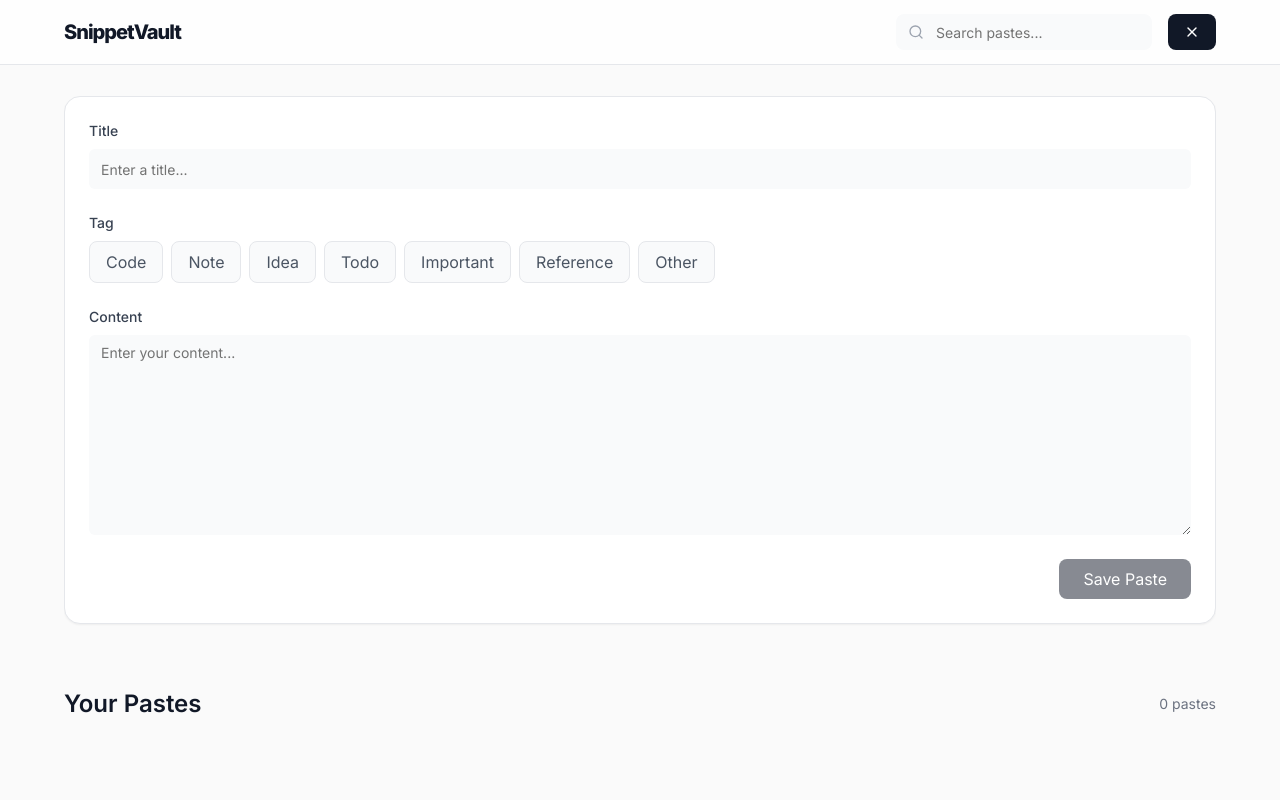
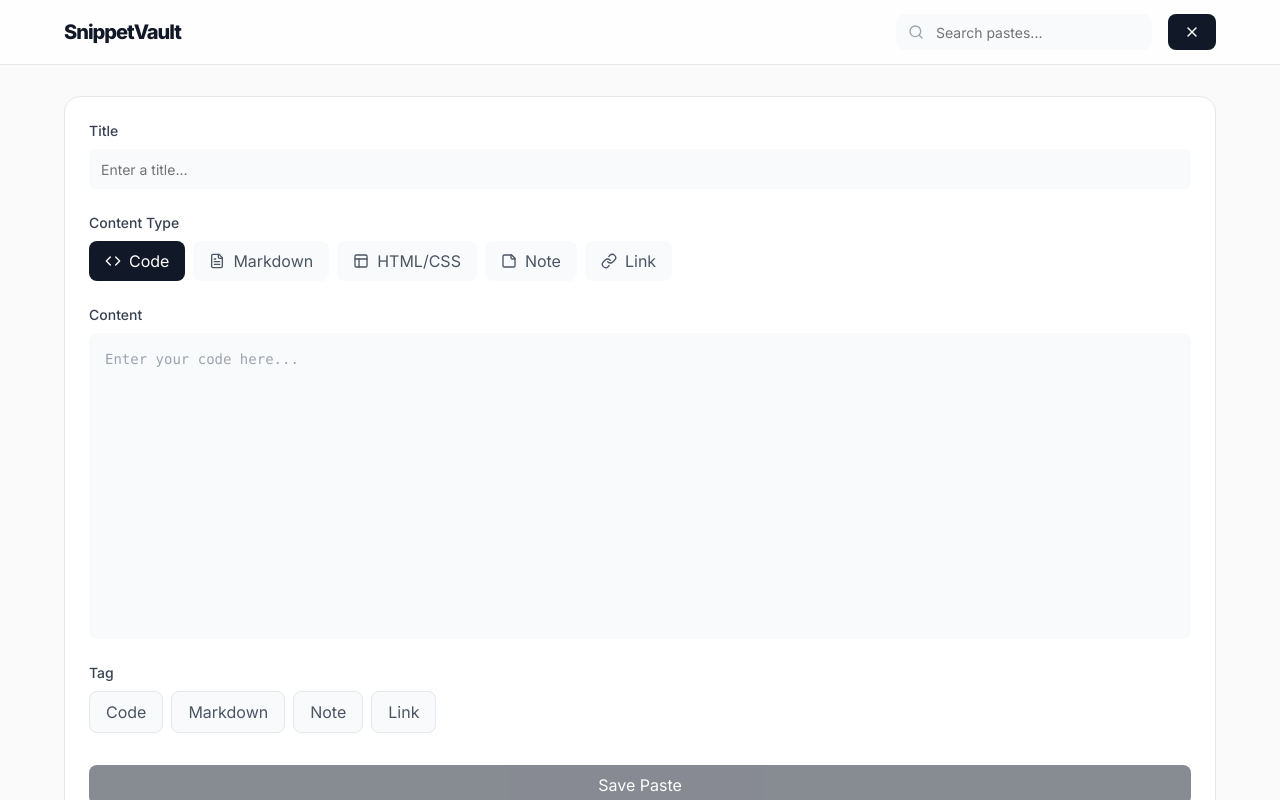
Before and after one commit to Rithvik8001/SnippetVault, a Next.js app: page /dashboard in a window 1280 px wide. Both pictures are taken after a click on the button "New Paste". Shown: the top 800 px of the page. Built offline with nearby package versions, Linux system fonts and the light colour scheme.

Commit message:
fixed the content types and the tags

```diff
--- a/components/AddPaste.tsx
+++ b/components/AddPaste.tsx
@@ -1,9 +1,21 @@
+// components/AddPaste.tsx
 "use client";
 import { useState } from "react";
 import { motion } from "framer-motion";
-import { Paste } from "@/types";
+import MDEditor from "@uiw/react-md-editor";
+import {
+  Code,
+  FileText,
+  Layout,
+  StickyNote,
+  Link as LinkIcon,
+} from "lucide-react";
 import { Input } from "@/components/ui/input";
 import { Textarea } from "@/components/ui/textarea";
+import CodeEditor from "@/components/CodeEditor";
+import LivePreview from "@/components/LivePreview";
+import { Paste, ContentType, CONTENT_TYPES } from "@/types";
+import { detectLanguage } from "@/utils/highlight";
 
 interface AddPasteProps {
   onSave: (paste: Paste) => void;
@@ -11,36 +23,154 @@ interface AddPasteProps {
 
 export const TAGS = [
   { name: "Code", color: "bg-blue-50 text-blue-600 border-blue-100" },
-  { name: "Note", color: "bg-green-50 text-green-600 border-green-100" },
-  { name: "Idea", color: "bg-purple-50 text-purple-600 border-purple-100" },
-  { name: "Todo", color: "bg-amber-50 text-amber-600 border-amber-100" },
-  { name: "Important", color: "bg-red-50 text-red-600 border-red-100" },
+  { name: "Markdown", color: "bg-green-50 text-green-600 border-green-100" },
+
+  { name: "Note", color: "bg-red-50 text-red-600 border-red-100" },
   {
-    name: "Reference",
+    name: "Link",
     color: "bg-indigo-50 text-indigo-600 border-indigo-100",
   },
+] as const;
 
-  {
-    name: "Other",
-    color: "bg-cyan-50 text-gray-600 border-gray-100 border",
-  },
-] as const;
+const CONTENT_TYPE_ICONS = {
+  code: Code,
+  markdown: FileText,
+  html: Layout,
+  note: StickyNote,
+  link: LinkIcon,
+} as const;
 
 export default function AddPaste({ onSave }: AddPasteProps) {
   const [paste, setPaste] = useState<Paste>({
     title: "",
     content: "",
     tag: "",
+    contentType: "code",
+    language: "plaintext",
   });
+
+  const handleContentChange = (value: string) => {
+    if (paste.contentType === "code") {
+      const detectedLang = detectLanguage(value);
+      setPaste((prev) => ({
+        ...prev,
+        content: value,
+        language: detectedLang,
+      }));
+    } else {
+      setPaste((prev) => ({ ...prev, content: value }));
+    }
+  };
 
   const handleSubmit = (e: React.FormEvent) => {
     e.preventDefault();
     if (!paste.title || !paste.content || !paste.tag) return;
+
+    // For link type, validate URL
+    if (paste.contentType === "link" && !isValidUrl(paste.content)) {
+      alert("Please enter a valid URL");
+      return;
+    }
+
     onSave({
       ...paste,
       createdAt: Date.now(),
     });
-    setPaste({ title: "", content: "", tag: "" });
+
+    setPaste({
+      title: "",
+      content: "",
+      tag: "",
+      contentType: "code",
+      language: "plaintext",
+    });
+  };
+
+  const isValidUrl = (string: string) => {
+    try {
+      new URL(string);
+      return true;
+    } catch (_) {
+      return false;
+    }
+  };
+
+  const renderContentEditor = () => {
+    const contentType = paste.contentType as ContentType;
+    const placeholder = CONTENT_TYPES.find(
+      (t) => t.id === contentType
+    )?.placeholder;
+
+    switch (contentType) {
+      case "markdown":
+        return (
+          <MDEditor
+            value={paste.content}
+            onChange={(value) => handleContentChange(value || "")}
+            preview="live"
+            className="w-full h-[300px] border-none"
+            hideToolbar={false}
+            textareaProps={{
+              placeholder,
+            }}
+          />
+        );
+
+      case "html":
+        return (
+          <div className="grid md:grid-cols-2 gap-4 h-[300px]">
+            <CodeEditor
+              value={paste.content}
+              onChange={handleContentChange}
+              language="html"
+              placeholder={placeholder}
+            />
+            <LivePreview content={paste.content} />
+          </div>
+        );
+
+      case "note":
+        return (
+          <Textarea
+            value={paste.content}
+            onChange={(e) => handleContentChange(e.target.value)}
+            placeholder={placeholder}
+            className="min-h-[300px] bg-gray-50 border-none focus:ring-2 focus:ring-gray-900 resize-none"
+          />
+        );
+
+      case "link":
+        return (
+          <div className="space-y-4">
+            <Input
+              type="url"
+              value={paste.content}
+              onChange={(e) => handleContentChange(e.target.value)}
+              placeholder={placeholder}
+              className="bg-gray-50 border-none focus:ring-2 focus:ring-gray-900"
+            />
+            {paste.content && (
+              <div className="p-4 bg-gray-50 rounded-lg">
+                <p className="text-sm text-gray-500">
+                  {isValidUrl(paste.content)
+                    ? "✓ Valid URL"
+                    : "Enter a valid URL (e.g., https://example.com)"}
+                </p>
+              </div>
+            )}
+          </div>
+        );
+
+      default: // code
+        return (
+          <CodeEditor
+            value={paste.content}
+            onChange={handleContentChange}
+            language={paste.language}
+            placeholder={placeholder}
+          />
+        );
+    }
   };
 
   return (
@@ -48,9 +178,10 @@ export default function AddPaste({ onSave }: AddPasteProps) {
       initial={{ opacity: 0, y: -20 }}
       animate={{ opacity: 1, y: 0 }}
       exit={{ opacity: 0 }}
-      className="bg-white rounded-2xl shadow-sm border border-gray-200 mb-8"
+      className="bg-white rounded-2xl shadow-sm border border-gray-200"
     >
       <form onSubmit={handleSubmit} className="p-6 space-y-6">
+        {/* Title Section */}
         <div className="space-y-2">
           <label className="block text-sm font-medium text-gray-700">
             Title
@@ -58,11 +189,60 @@ export default function AddPaste({ onSave }: AddPasteProps) {
           <Input
             placeholder="Enter a title..."
             value={paste.title}
-            onChange={(e) => setPaste({ ...paste, title: e.target.value })}
+            onChange={(e) =>
+              setPaste((prev) => ({ ...prev, title: e.target.value }))
+            }
             className="w-full bg-gray-50 border-none focus:ring-2 focus:ring-gray-900"
           />
         </div>
 
+        {/* Content Type Selector */}
+        <div className="space-y-2">
+          <label className="block text-sm font-medium text-gray-700">
+            Content Type
+          </label>
+          <div className="flex flex-wrap gap-2">
+            {CONTENT_TYPES.map((type) => {
+              const Icon = CONTENT_TYPE_ICONS[type.id];
+              return (
+                <button
+                  key={type.id}
+                  type="button"
+                  onClick={() =>
+                    setPaste((prev) => ({
+                      ...prev,
+                      contentType: type.id,
+                      content: "", // Clear content when switching types
+                    }))
+                  }
+                  className={`
+                    flex items-center gap-2 px-4 py-2 rounded-lg transition-all
+                    ${
+                      paste.contentType === type.id
+                        ? "bg-gray-900 text-white"
+                        : "bg-gray-50 text-gray-600 hover:bg-gray-100"
+                    }
+                  `}
+                >
+                  <Icon className="h-4 w-4" />
+                  {type.label}
+                </button>
+              );
+            })}
+          </div>
+        </div>
+
+        {/* Dynamic Editor Section */}
+        <div className="space-y-2">
+          <label className="block text-sm font-medium text-gray-700">
+            Content
+          </label>
+          <div className="min-h-[300px] rounded-lg overflow-hidden">
+            {renderContentEditor()}
+          </div>
+        </div>
+
+        {/* Tags Section */}
         <div className="space-y-2">
           <label className="block text-sm font-medium text-gray-700">Tag</label>
           <div className="flex flex-wrap gap-2">
@@ -70,12 +250,15 @@ export default function AddPaste({ onSave }: AddPasteProps) {
               <button
                 key={tag.name}
                 type="button"
-                onClick={() => setPaste({ ...paste, tag: tag.name })}
-                className={`px-4 py-2 rounded-lg border transition-all ${
-                  paste.tag === tag.name
-                    ? `${tag.color} border-current`
-                    : "bg-gray-50 text-gray-600 border-gray-200 hover:border-gray-300"
-                }`}
+                onClick={() => setPaste((prev) => ({ ...prev, tag: tag.name }))}
+                className={`
+                  px-4 py-2 rounded-lg border transition-all
+                  ${
+                    paste.tag === tag.name
+                      ? `${tag.color} border-current`
+                      : "bg-gray-50 text-gray-600 border-gray-200 hover:border-gray-300"
+                  }
+                `}
               >
                 {tag.name}
               </button>
@@ -83,23 +266,13 @@ export default function AddPaste({ onSave }: AddPasteProps) {
           </div>
         </div>
 
-        <div className="space-y-2">
-          <label className="block text-sm font-medium text-gray-700">
-            Content
-          </label>
-          <Textarea
-            placeholder="Enter your content..."
-            value={paste.content}
-            onChange={(e) => setPaste({ ...paste, content: e.target.value })}
-            className="min-h-[200px] bg-gray-50 border-none focus:ring-2 focus:ring-gray-900"
-          />
-        </div>
-
-        <div className="flex justify-end">
+        {/* Submit Button */}
+        <div className="pt-2">
           <button
             type="submit"
             disabled={!paste.title || !paste.content || !paste.tag}
-            className="px-6 py-2 bg-gray-900 text-white rounded-lg hover:bg-gray-800 transition-colors disabled:opacity-50 disabled:cursor-not-allowed"
+            className="w-full px-6 py-2 bg-gray-900 text-white rounded-lg hover:bg-gray-800
+                     transition-colors disabled:opacity-50 disabled:cursor-not-allowed"
           >
             Save Paste
           </button>
--- /dev/null
+++ b/components/CodeEditor.tsx
@@ -0,0 +1,36 @@
+// components/CodeEditor.tsx
+"use client";
+import { useEffect, useRef } from "react";
+import hljs from "highlight.js";
+
+interface CodeEditorProps {
+  value: string;
+  onChange: (value: string) => void;
+  language?: string;
+  placeholder?: string;
+}
+
+export default function CodeEditor({
+  value,
+  onChange,
+  language,
+  placeholder,
+}: CodeEditorProps) {
+  const editorRef = useRef<HTMLTextAreaElement>(null);
+
+  return (
+    <div className="relative h-full w-full rounded-lg bg-gray-50">
+      <textarea
+        ref={editorRef}
+        value={value}
+        onChange={(e) => onChange(e.target.value)}
+        placeholder={placeholder}
+        className="w-full h-full p-4 font-mono text-sm resize-none bg-transparent text-gray-900 focus:outline-none focus:ring-2 focus:ring-gray-900 rounded-lg"
+        spellCheck="false"
+        style={{
+          minHeight: "300px",
+        }}
+      />
+    </div>
+  );
+}
--- /dev/null
+++ b/components/LivePreview.tsx
@@ -0,0 +1,33 @@
+// components/LivePreview.tsx
+"use client";
+import { useEffect, useRef } from "react";
+
+interface LivePreviewProps {
+  content: string;
+}
+
+export default function LivePreview({ content }: LivePreviewProps) {
+  const iframeRef = useRef<HTMLIFrameElement>(null);
+
+  useEffect(() => {
+    if (iframeRef.current) {
+      const doc = iframeRef.current.contentDocument;
+      if (doc) {
+        doc.open();
+        doc.write(content);
+        doc.close();
+      }
+    }
+  }, [content]);
+
+  return (
+    <div className="h-full rounded-lg border border-gray-200 overflow-hidden bg-white">
+      <iframe
+        ref={iframeRef}
+        title="Preview"
+        className="w-full h-full"
+        sandbox="allow-scripts"
+      />
+    </div>
+  );
+}
--- a/package.json
+++ b/package.json
@@ -10,9 +10,11 @@
   },
   "dependencies": {
     "@radix-ui/react-slot": "^1.1.1",
+    "@uiw/react-md-editor": "^4.0.5",
     "class-variance-authority": "^0.7.1",
     "clsx": "^2.1.1",
     "framer-motion": "^11.18.0",
+    "highlight.js": "^11.11.1",
     "lucide-react": "^0.471.1",
     "next": "15.1.4",
     "react": "^19.0.0",
--- a/types/index.ts
+++ b/types/index.ts
@@ -1,8 +1,41 @@
 // types/index.ts
+export type ContentType = "code" | "markdown" | "html" | "note" | "link";
+
 export interface Paste {
   id?: string;
   title: string;
   content: string;
   tag: string;
   createdAt?: number;
+  language?: string;
+  contentType: ContentType;
+  url?: string;
 }
+
+export const CONTENT_TYPES = [
+  {
+    id: "code" as ContentType,
+    label: "Code",
+    placeholder: "Enter your code here...",
+  },
+  {
+    id: "markdown" as ContentType,
+    label: "Markdown",
+    placeholder: "Write your markdown content here...",
+  },
+  {
+    id: "html" as ContentType,
+    label: "HTML/CSS",
+    placeholder: "Enter HTML/CSS code here...",
+  },
+  {
+    id: "note" as ContentType,
+    label: "Note",
+    placeholder: "Write your note here...",
+  },
+  {
+    id: "link" as ContentType,
+    label: "Link",
+    placeholder: "Enter URL here...",
+  },
+] as const;
--- /dev/null
+++ b/utils/highlight.ts
@@ -0,0 +1,6 @@
+import hljs from "highlight.js";
+
+export function detectLanguage(code: string): string {
+  const result = hljs.highlightAuto(code);
+  return result.language || "plaintext";
+}
```
Also changed, not shown: 1 other file (tests, documents, lock files or other folders).
